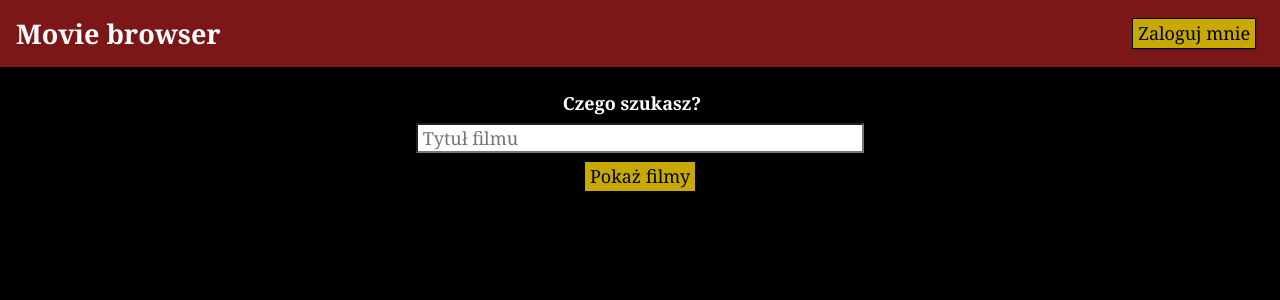
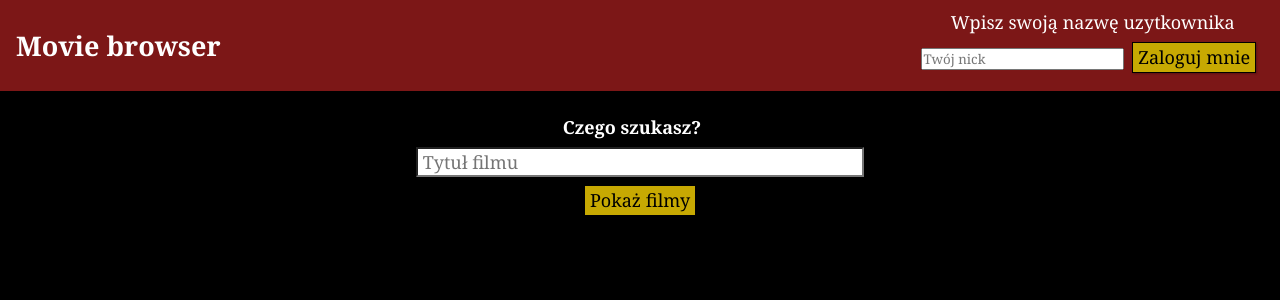
Before and after one commit to Seszel/moviebrowser-vuejs, a Vue app: page / in a window 1280 px wide. Shown: the top 300 px of the page. Built offline with nearby package versions, Linux system fonts and the light colour scheme.

Commit message:
All functionalities works
Desperately needs better styling

```diff
--- a/src/App.vue
+++ b/src/App.vue
@@ -1,7 +1,7 @@
 <template>
   <section>
     <the-header @log-info="setLogInfo"></the-header>
-    <the-views :logIn="logInfo" ></the-views>
+    <the-views :logIn="logInfo" :key="logInfo"></the-views>
   </section>
 </template>
 
--- a/src/components/BrowserPage.vue
+++ b/src/components/BrowserPage.vue
@@ -23,6 +23,7 @@
           v-for="movie in moviesfor"
           :key="movie.id"
           :movie="movie"
+          :logIn="logIn"
         ></show-movie>
       </ul>
       <the-pagination
@@ -47,6 +48,12 @@ export default {
     ThePagination,
     SortMovies,
     SearchMovie,
+  },
+  props :{
+    logIn: {
+      type: Boolean,
+      required: false
+    }
   },
   data() {
     return {
--- a/src/components/browser/ShowMovie.vue
+++ b/src/components/browser/ShowMovie.vue
@@ -23,7 +23,7 @@
         </li>
       </ul>
       <base-button @click="toggleDetails">Pokaż szczegóły</base-button>
-      <base-button @click="addToFavourites"
+      <base-button v-if="logIn" @click="addToFavourites"
         >{{ isFavourite ? "Usuń z " : "Dodaj do " }}ulubionych</base-button
       >
     </div>
@@ -72,12 +72,16 @@ import env from "@/env.js";
 import * as data from "@/countries_translate.json";
 
 export default {
-  // emits: ["favourite-movie"],
   props: {
     movie: {
       type: Object,
       required: true,
     },
+    logIn: {
+      type: Boolean,
+      required: false
+    }
+
   },
   data() {
     return {
--- a/src/components/layouts/TheHeader.vue
+++ b/src/components/layouts/TheHeader.vue
@@ -3,10 +3,18 @@
     <header>
       <h2 @click="reloadPage">Movie browser</h2>
       <div class="user">
-        <p v-if="logIn" class="message">Joanna Adamczyk</p>
-        <base-button @click="logInOut"
-          >{{ !logIn ? "Zaloguj" : "Wyloguj" }} mnie</base-button
-        >
+        <p v-if="logIn" class="message">{{nick}}</p>
+        <form @submit.prevent="logInOut">
+          <div v-if="!logIn">
+            <label>Wpisz swoją nazwę uzytkownika</label>
+          </div>
+          <div>
+            <input v-if="!logIn" type="text" placeholder="Twój nick" v-model="nick" />
+            <base-button
+              >{{ !logIn ? "Zaloguj" : "Wyloguj" }} mnie</base-button
+            >
+          </div>
+        </form>
       </div>
     </header>
   </section>
@@ -18,6 +26,7 @@ export default {
   data() {
     return {
       logIn: false,
+      nick: '',
     };
   },
   methods: {
@@ -27,6 +36,8 @@ export default {
     logInOut() {
       this.logIn = !this.logIn;
       this.sendLogInfo();
+      if (this.logIn === false) this.nick = '';
+      if (this.nick === '') this.nick = 'user';
     },
     sendLogInfo() {
       this.$emit("log-info", this.logIn);
@@ -62,7 +73,6 @@ a {
   display: flex;
   align-content: space-around;
   text-align: center;
-
 }
 @media (max-width: 600px) {
   header {
--- a/src/components/layouts/TheViews.vue
+++ b/src/components/layouts/TheViews.vue
@@ -9,7 +9,7 @@
       >
     </div>
     <keep-alive>
-      <component :is="selectedTab"></component>
+      <component :is="selectedTab" :logIn="logIn"></component>
     </keep-alive>
   </section>
 </template>
--- a/src/main.js
+++ b/src/main.js
@@ -11,5 +11,6 @@ app.component("base-button", BaseButton);
 app.component("base-dialog", BaseDialog);
 
 app.config.globalProperties.MOVIES = [];
+app.config.globalProperties.LOG = false;
 
 app.mount("#app");
```
